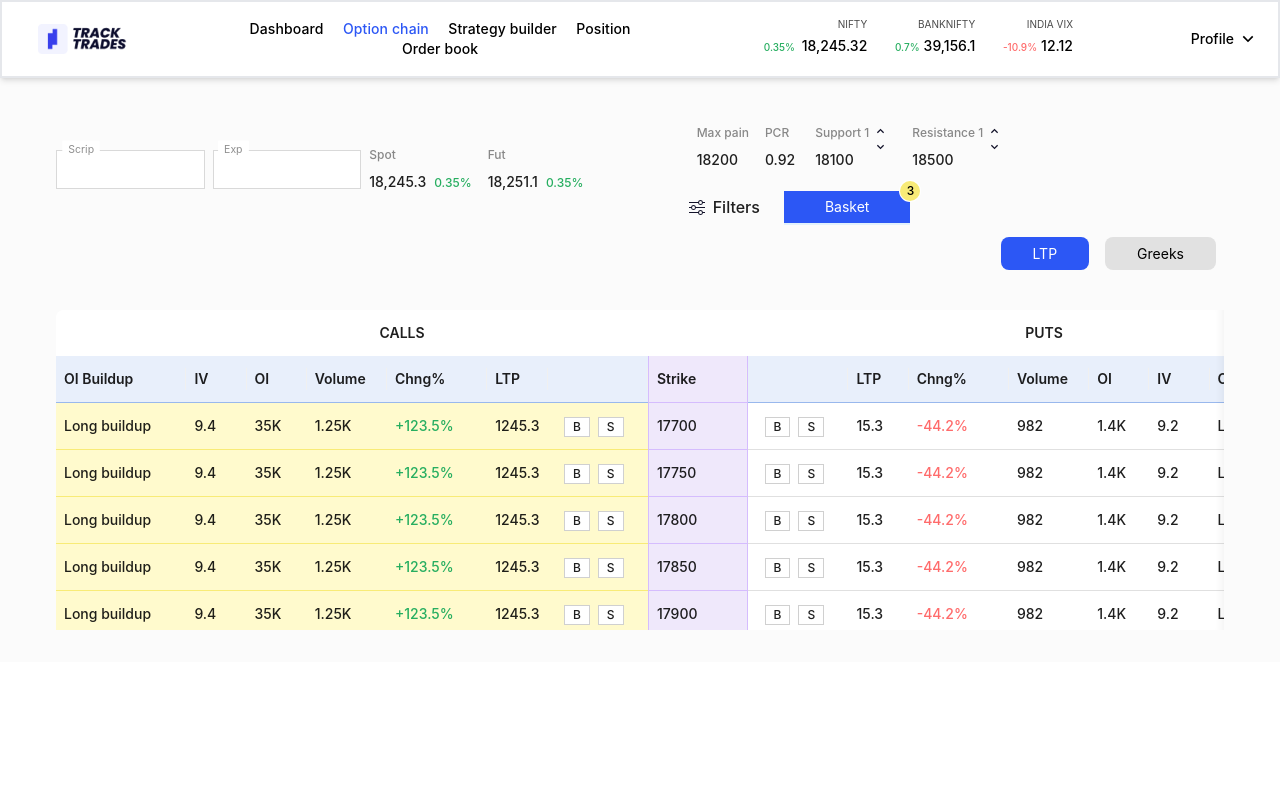
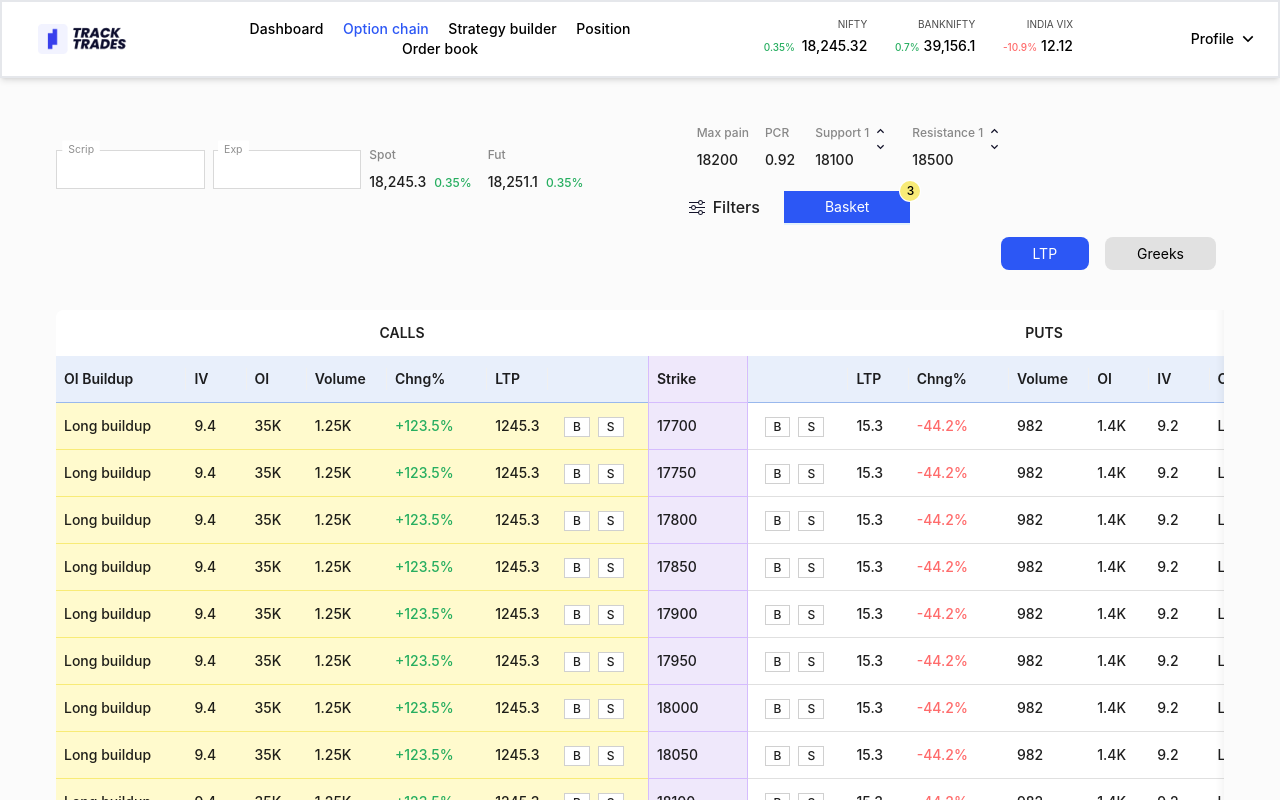
Before and after one commit to Jagrati1213/reacjs-infitout-assignment, a React (Create React App) app: page / in a window 1280 px wide. Shown: the top 800 px of the page. Built offline with nearby package versions, Linux system fonts and the light colour scheme.

Commit message:
jg: re change style

```diff
--- a/src/components/mainContainer/style.module.scss
+++ b/src/components/mainContainer/style.module.scss
@@ -56,8 +56,3 @@
     color: #ff6b6b;
   }
 }
-:global(.ant-table-content) {
-  height: 40vh;
-  max-height: 40vh;
-  overflow-y: scroll !important;
-}
--- a/src/components/pops/busketPopup/Style.module.scss
+++ b/src/components/pops/busketPopup/Style.module.scss
@@ -37,6 +37,11 @@
     background: #ffffff;
     border-color: transparent;
   }
+  :global(.ant-table-content) {
+    height: 40vh;
+    max-height: 40vh;
+    overflow-y: scroll !important;
+  }
 }
 :global(.ant-modal-mask) {
   background-color: transparent !important;
```
